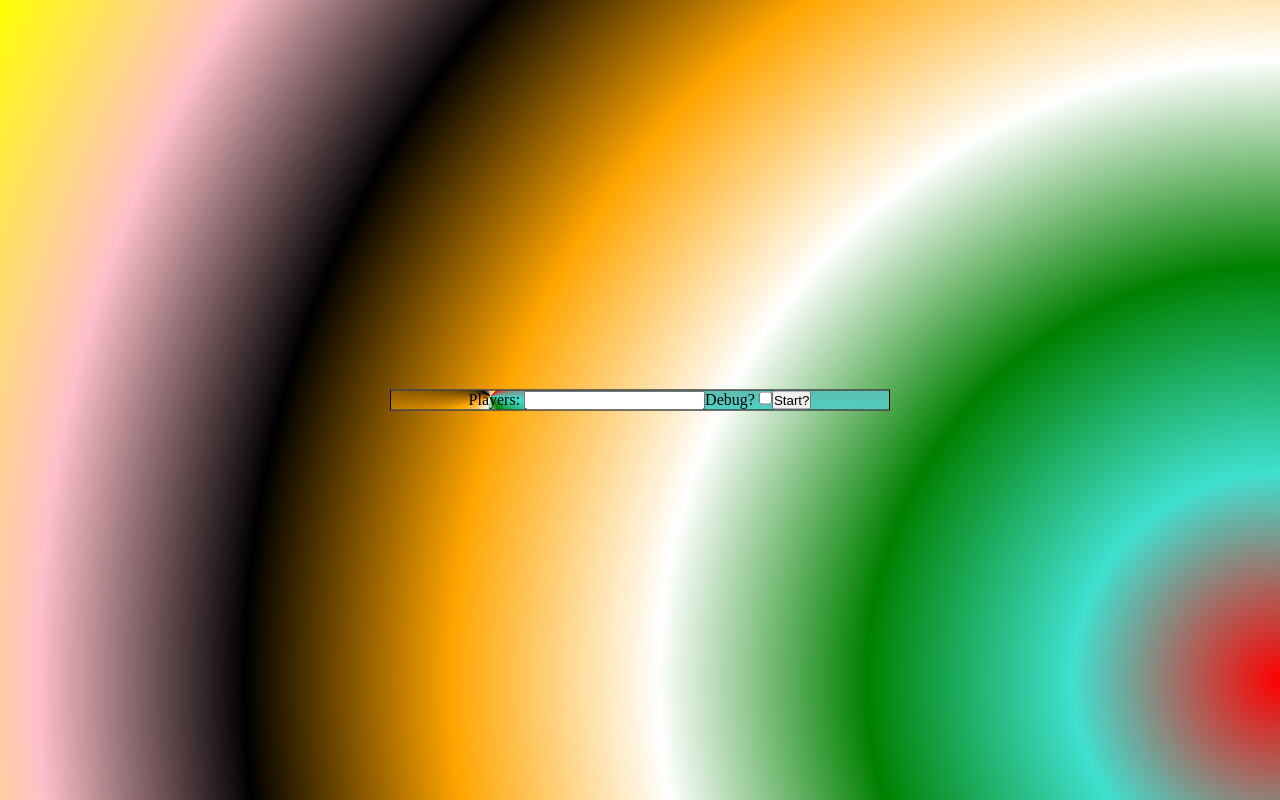
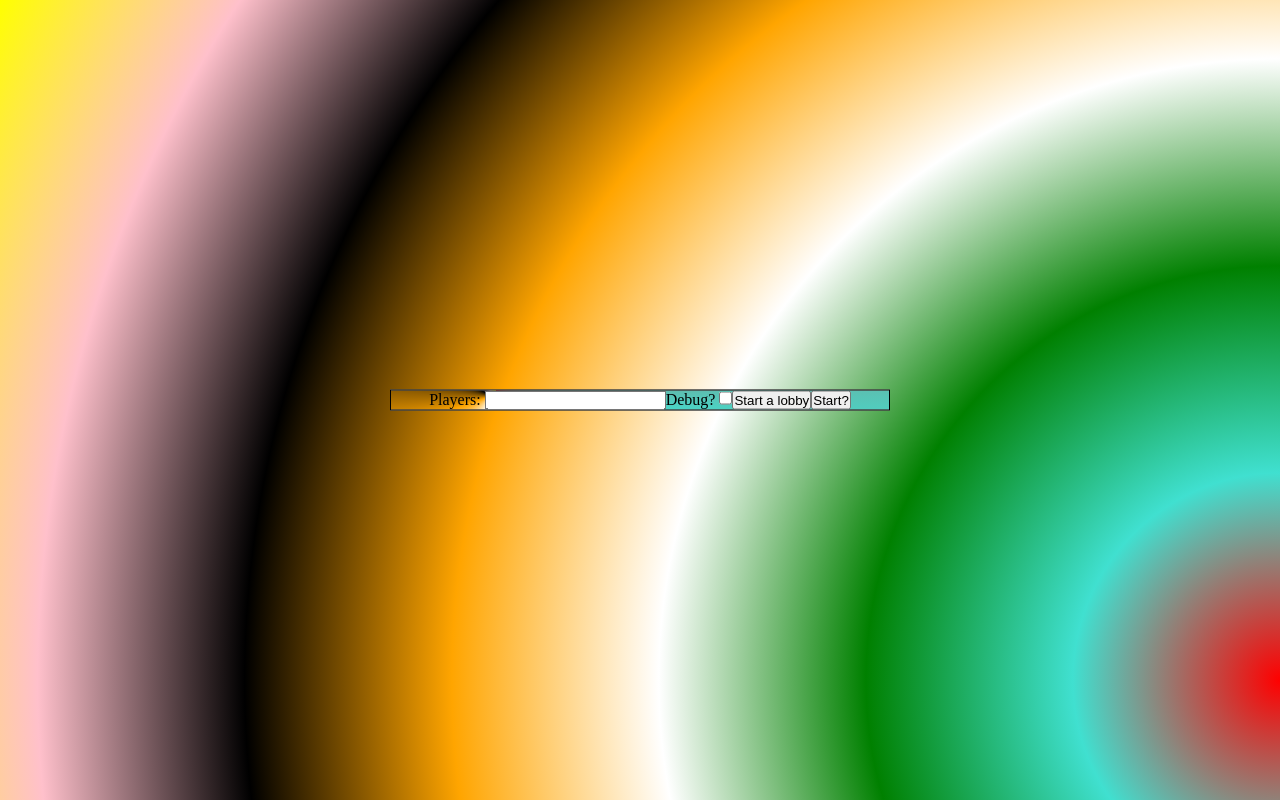
Before and after one commit to zsequeira9/train-game, a React (Vite) app: page / in a window 1280 px wide. Built offline with nearby package versions, Linux system fonts and the light colour scheme.

Commit message:
add peerjs

```diff
--- a/package.json
+++ b/package.json
@@ -11,6 +11,7 @@
   "dependencies": {
     "@vitejs/plugin-react": "^4.2.1",
     "@xstate/react": "^4.1.0",
+    "peerjs": "^1.5.4",
     "react": "^18",
     "react-dom": "^18",
     "seedrandom": "^3.0.5",
--- a/src/app/components/GameConfigDialogue.tsx
+++ b/src/app/components/GameConfigDialogue.tsx
@@ -1,4 +1,5 @@
 import { PlayerColor } from "../types/interfaces";
+import initPeer from "../network/host";
 
 interface GameConfigDialogueProps {
     startingTrains: number;
@@ -52,6 +53,9 @@ export default function GameConfigDialogue({
                     onChange={e => setDebug(e.target.checked)}
                     type="checkbox" />
             </label>
+            <button onClick={() => {initPeer()}}>
+                Start a lobby
+            </button>
             {debug && debugConfigDialogue}
             <button onClick={() => setSetup(false)}>
                 Start?
--- /dev/null
+++ b/src/app/network/host.ts
@@ -0,0 +1,11 @@
+import { Peer } from 'peerjs'
+
+export let peer = undefined as Peer | undefined;
+
+export default function initPeer() {
+    peer = new Peer();
+
+    peer.on('open', function(id) {
+        console.log('My peer ID is: ' + id);
+    });
+}
```
Also changed, not shown: 1 other file (tests, documents, lock files or other folders).
